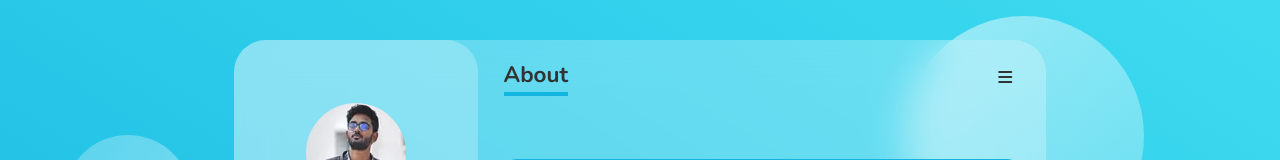
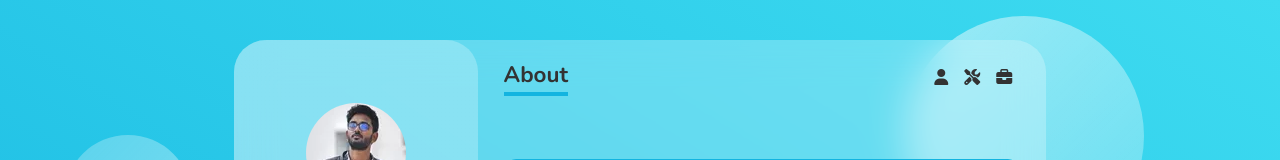
Before and after one commit to nikhilsourav/portfolio, a React (Create React App) app: page / in a window 1280 px wide. Shown: the top 160 px of the page. Built offline with nearby package versions, Linux system fonts and the light colour scheme.

Commit message:
removed menu

```diff
--- a/src/components/Navbar/Navbar.css
+++ b/src/components/Navbar/Navbar.css
@@ -46,17 +46,6 @@
   transition: all 0s ease;
 }
 /* Ripple effect end */
-.navbar_menu_container {
-  margin-left: 15px;
-  border-radius: 50%;
-  z-index: 1;
-  transition: all 0.3s linear;
-}
-.navbar_menu {
-  max-width: 40px;
-  padding: 0.5em;
-  cursor: pointer;
-}
 
 /* ======== Navbar icons ======= */
 .navbar_icon_container {
--- a/src/components/Navbar/Navbar.js
+++ b/src/components/Navbar/Navbar.js
@@ -4,12 +4,6 @@ import './Navbar.css';
 import { motion } from 'framer-motion';
 
 const Navbar = () => {
-  // Animated icons
-  const [activeIcons, setActiveIcons] = useState(false);
-  const toggleIcons = () => {
-    setActiveIcons(!activeIcons);
-  };
-
   // Active Page
   const [activePage, setActivePage] = useState('About');
 
@@ -44,16 +38,9 @@ const Navbar = () => {
     >
       <div className='navbar_active'>{activePage}</div>
       <div className='navbar_items'>
-        <button className='navbar_menu_container ripple' onClick={toggleIcons}>
-          <i className='fas fa-bars navbar_menu'></i>
-        </button>
         <Link
           to='/Projects'
-          className={
-            activeIcons
-              ? 'navbar_icon_container active_icons ripple'
-              : 'navbar_icon_container ripple'
-          }
+          className='navbar_icon_container active_icons ripple'
           onClick={() => setActivePage('Projects')}
           href='#'
         >
@@ -61,11 +48,7 @@ const Navbar = () => {
         </Link>
         <Link
           to='/Skills'
-          className={
-            activeIcons
-              ? 'navbar_icon_container active_icons ripple'
-              : 'navbar_icon_container ripple'
-          }
+          className='navbar_icon_container active_icons ripple'
           onClick={() => setActivePage('Skills')}
           href='#'
         >
@@ -75,11 +58,7 @@ const Navbar = () => {
           onClick={() => setActivePage('About')}
           href='#'
           to='/'
-          className={
-            activeIcons
-              ? 'navbar_icon_container active_icons ripple'
-              : 'navbar_icon_container ripple'
-          }
+          className='navbar_icon_container active_icons ripple'
         >
           <i className='fas fa-user navbar_icon about'></i>
         </Link>
```
